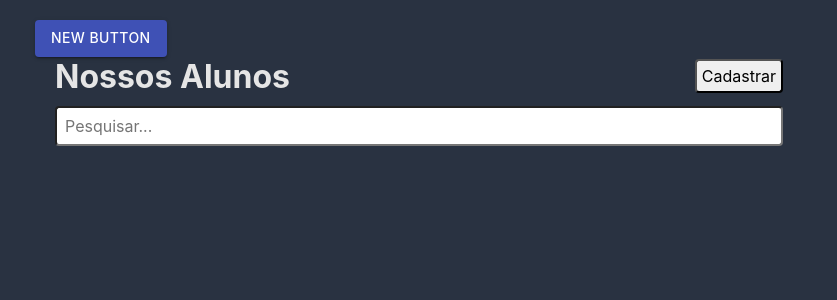
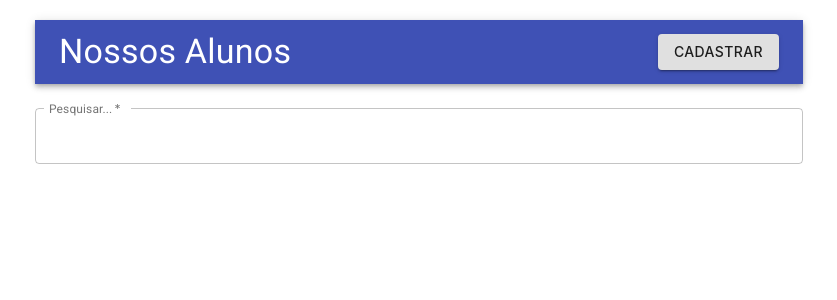
Before and after one commit to jonathan-sengel/sga_alunos_reactjs, a React (Create React App) app: page / in a window 1280 px wide. Shown: the top 300 px of the page, without its empty margins (221-1058 px from the left). Built offline with nearby package versions, Linux system fonts and the light colour scheme; a web font is replaced by a local one.

Commit message:
implementando o material ui na tela de cadastro

```diff
--- a/src/App.js
+++ b/src/App.js
@@ -1,4 +1,3 @@
-import { Button } from "@material-ui/core";
 import React from "react";
 import HomePage from "./pages/Home/HomePage";
 import RegisterPage from "./pages/Register/RegisterPage";
@@ -33,7 +32,6 @@ class App extends React.Component {
     const { isHome, isRegister, isEditing, studentEditing } = this.state;
     return (
       <>
-      <Button variant="contained" color="primary">New Button</Button>
         {isHome && (
           <HomePage actionClick={this.onChangePage} actionOnEditing={this.onEditingStudent} />
         )}
--- a/src/components/Checkbox/CheckBoxComponent.jsx
+++ b/src/components/Checkbox/CheckBoxComponent.jsx
@@ -1,5 +1,6 @@
 import React from "react";
 import PropTypes from "prop-types";
+import { Checkbox } from "@material-ui/core";
 
 class CheckBoxComponent extends React.Component {
   static propTypes = {
@@ -16,11 +17,12 @@ class CheckBoxComponent extends React.Component {
     return (
       <div className="checkContainer">
         <div style={{ display: "flex", gap: "2px", alignItems: "center" }}>
-          <input
+          <Checkbox
             type="checkbox"
             name={checkName}
             id={checkId}
             checked={checked}
+            color="primary"
             onChange={actionOnChange}
           />
           <label htmlFor={checkId}>{labelDescription}</label>
--- a/src/components/Filter/FilterComponent.jsx
+++ b/src/components/Filter/FilterComponent.jsx
@@ -1,6 +1,7 @@
 import React from "react";
 import InputComponent from "../InputComponent/InputComponent";
 import PropTypes from "prop-types";
+import { Box } from "@material-ui/core";
 
 class FilterComponent extends React.Component {
   static propyTypes = {
@@ -10,10 +11,7 @@ class FilterComponent extends React.Component {
 
   render() {
     return (
-      <div
-        className="divContainer"
-        style={{ padding: "0 20px", color: "#E5E5E5", marginTop: "10px" }}
-      >
+      <Box paddingTop={1}>
         <InputComponent
           type="text"
           name="filter"
@@ -22,7 +20,7 @@ class FilterComponent extends React.Component {
           placeholderText="Pesquisar..."
           actionOnChange={this.props.handleOnFilterChange}
         />
-      </div>
+      </Box>
     );
   }
 }
--- a/src/components/Form/FormComponent.jsx
+++ b/src/components/Form/FormComponent.jsx
@@ -7,6 +7,7 @@ import PropTypes from "prop-types";
 
 import { ToastContainer, toast, Flip } from "react-toastify";
 import "react-toastify/dist/ReactToastify.css";
+import { Box, Button } from "@material-ui/core";
 
 class FormComponent extends React.Component {
   static propTypes = {
@@ -101,14 +102,14 @@ class FormComponent extends React.Component {
   render() {
     const txtAreaDisplay = {
       display: this.state.foodRestriction ? "block" : "none",
+      width: "100%",
+      padding: "14px",
     };
 
     return (
-      <form
-        onSubmit={this.onSubmit}
-        style={{ display: "flex", flexDirection: "column", color: "#E5E5E5" }}
-      >
-        <div className="divContainer">
+      <form onSubmit={this.onSubmit} style={{ display: "flex", flexDirection: "column" }}>
+        <Box display="flex" gridGap={20}>
+          <Box minWidth="70%">
             <InputComponent
               type="text"
               name="name"
@@ -118,6 +119,7 @@ class FormComponent extends React.Component {
               placeholderText="nome aluno"
               labelText="nome aluno"
             />
+          </Box>
           <InputComponent
             type="date"
             name="birthDate"
@@ -127,6 +129,9 @@ class FormComponent extends React.Component {
             placeholderText="Data nascimento"
             labelText="Data nascimento"
           />
+        </Box>
+        <Box display="flex" gridGap={20}>
+          <Box minWidth="70%">
             <InputComponent
               type="text"
               name="nameResponsible"
@@ -136,6 +141,7 @@ class FormComponent extends React.Component {
               placeholderText="nome responsável"
               labelText="nome responsável"
             />
+          </Box>
           <InputComponent
             type="tel"
             name="phone"
@@ -146,8 +152,9 @@ class FormComponent extends React.Component {
             labelText="fone responsável"
             maxLength={14}
           />
-        </div>
-        <div className="divContainer">
+        </Box>
+        <Box display="flex" gridGap={20}>
+          <Box display="flex" gridGap={20} minWidth="70%">
             <SelectComponent
               selectName="kinship"
               selectId="kinship"
@@ -156,6 +163,15 @@ class FormComponent extends React.Component {
               actionOnChange={this.handleChange}
               labelText="parentescos"
             />
+            <SelectComponent
+              selectName="authorized"
+              selectId="authorized"
+              value={this.state.authorized}
+              optionsList={dataHelper.authorized}
+              actionOnChange={this.handleChange}
+              labelText="authorized"
+            />
+          </Box>
           <InputComponent
             type="tel"
             name="emergencyPhone"
@@ -166,8 +182,7 @@ class FormComponent extends React.Component {
             actionOnChange={this.handleChange}
             maxLength={14}
           />
-        </div>
-        <div className="divContainer">
+        </Box>
         <CheckBoxComponent
           checkName="foodRestriction"
           checkId="foodRestriction"
@@ -176,6 +191,8 @@ class FormComponent extends React.Component {
           actionOnChange={this.handleChange}
         >
           <textarea
+            cols="30"
+            rows="3"
             style={txtAreaDisplay}
             name="foodRestrictionInfo"
             value={this.state.foodRestrictionInfo}
@@ -190,9 +207,6 @@ class FormComponent extends React.Component {
           actionOnChange={this.handleChange}
           labelDescription="Permite uso de Imagem?"
         />
-        </div>
-        <div className="divContainer flexColumn">
-          <div style={{ display: "flex", gap: "5px" }}>
         <SelectComponent
           selectName="grade"
           selectId="grade"
@@ -201,27 +215,23 @@ class FormComponent extends React.Component {
           actionOnChange={this.handleChange}
           labelText="grade"
         />
-            <SelectComponent
-              selectName="authorized"
-              selectId="authorized"
-              value={this.state.authorized}
-              optionsList={dataHelper.authorized}
-              actionOnChange={this.handleChange}
-              labelText="authorized"
-            />
-          </div>
+
+        <Box display="flex" marginY={2} width="100%">
           <textarea
             name="observation"
             id="observation"
             cols="30"
             rows="4"
+            style={{ width: "100%" }}
             value={this.state.observation}
             placeholder="observações, caso tenha"
             onChange={this.handleChange}
           ></textarea>
-          <button style={{ padding: "5px" }}>Cadastrar</button>
+        </Box>
+        <Button variant="contained" color="primary">
+          Cadastrar
+        </Button>
         <ToastContainer />
-        </div>
       </form>
     );
   }
--- a/src/components/Header/index.jsx
+++ b/src/components/Header/index.jsx
@@ -1,5 +1,6 @@
 import React from "react";
 import PropTypes from "prop-types";
+import { AppBar, Box, Button, Toolbar, Typography } from "@material-ui/core";
 
 class Header extends React.Component {
   static propTypes = {
@@ -10,19 +11,16 @@ class Header extends React.Component {
 
   render() {
     return (
-      <div
-        style={{
-          padding: "0 20px",
-          display: "flex",
-          justifyContent: "space-between",
-          alignItems: "center",
-        }}
-      >
-        <h1>{this.props.children}</h1>
-        <button style={{ padding: "5px" }} onClick={this.props.onButtonClick}>
-          {this.props.buttonText}
-        </button>
-      </div>
+      <AppBar position="static" color="primary">
+        <Toolbar>
+          <Box flexGrow={1}>
+            <Typography variant="h4">{this.props.children}</Typography>
+          </Box>
+          <Button variant="contained" onClick={this.props.onButtonClick}>
+            {this.props.buttonText}
+          </Button>
+        </Toolbar>
+      </AppBar>
     );
   }
 }
--- a/src/components/InputComponent/InputComponent.jsx
+++ b/src/components/InputComponent/InputComponent.jsx
@@ -1,5 +1,6 @@
 import React from "react";
 import PropTypes from "prop-types";
+import { TextField } from "@material-ui/core";
 
 class InputComponent extends React.Component {
   static propTypes = {
@@ -11,34 +12,29 @@ class InputComponent extends React.Component {
     actionOnChange: PropTypes.func,
     maxLength: PropTypes.number,
     value: PropTypes.string,
+    fullWidth: PropTypes.bool,
   };
 
   render() {
-    const {
-      type,
-      name,
-      id,
-      placeholderText,
-      labelText,
-      actionOnChange,
-      maxLength,
-      value,
-    } = this.props;
+    const { type, name, id, placeholderText, actionOnChange, maxLength, value } = this.props;
     return (
-      <div style={{ display: "flex", flexDirection: "column", flexGrow: "1" }}>
-        <label htmlFor={id}>{labelText}</label>
-        <input
+      <TextField
         type={type}
         name={name}
         value={value}
         id={id}
-          placeholder={placeholderText}
+        label={placeholderText}
+        variant="outlined"
         onChange={actionOnChange}
-          maxLength={maxLength}
+        inputProps={{ maxLength: maxLength }}
         autoComplete="off"
+        InputLabelProps={{
+          shrink: true,
+        }}
+        margin="normal"
         required
+        fullWidth={true}
       />
-      </div>
     );
   }
 }
--- a/src/index.css
+++ b/src/index.css
@@ -1,6 +1,4 @@
 * {
-  margin: 0;
-  padding: 0;
   box-sizing: border-box;
   font-family: -apple-system, BlinkMacSystemFont, "Segoe UI", Roboto, Oxygen, Ubuntu, Cantarell,
     "Open Sans", "Helvetica Neue", sans-serif;
@@ -13,7 +11,6 @@ body {
   max-width: 768px;
   height: 600px;
   margin: 20px auto;
-  background-color: #293241;
 }
 
 h1 {
--- a/src/pages/Home/HomePage.jsx
+++ b/src/pages/Home/HomePage.jsx
@@ -72,6 +72,7 @@ class HomePage extends React.Component {
         <Header buttonText={"Cadastrar"} onButtonClick={this.props.actionClick}>
           Nossos Alunos
         </Header>
+
         <FilterComponent value={filterText} handleOnFilterChange={this.handleOnFilterChange} />
         <ul style={{ listStyle: "none", padding: "10px 20px" }}>
           {studentList &&
--- a/src/pages/Register/RegisterPage.jsx
+++ b/src/pages/Register/RegisterPage.jsx
@@ -2,7 +2,7 @@ import React from "react";
 import Header from "../../components/Header";
 import FormComponent from "../../components/Form/FormComponent";
 import PropTypes from "prop-types";
-import "./style.css";
+// import "./style.css";
 
 class RegisterPage extends React.Component {
   static propTypes = {
```
Also changed, not shown: src/components/SelectComponent/SelectComponent.jsx (+19 -5 lines), src/helpers/index.js (+12 -13 lines). Lines whose indentation alone changed are shown as unchanged.
